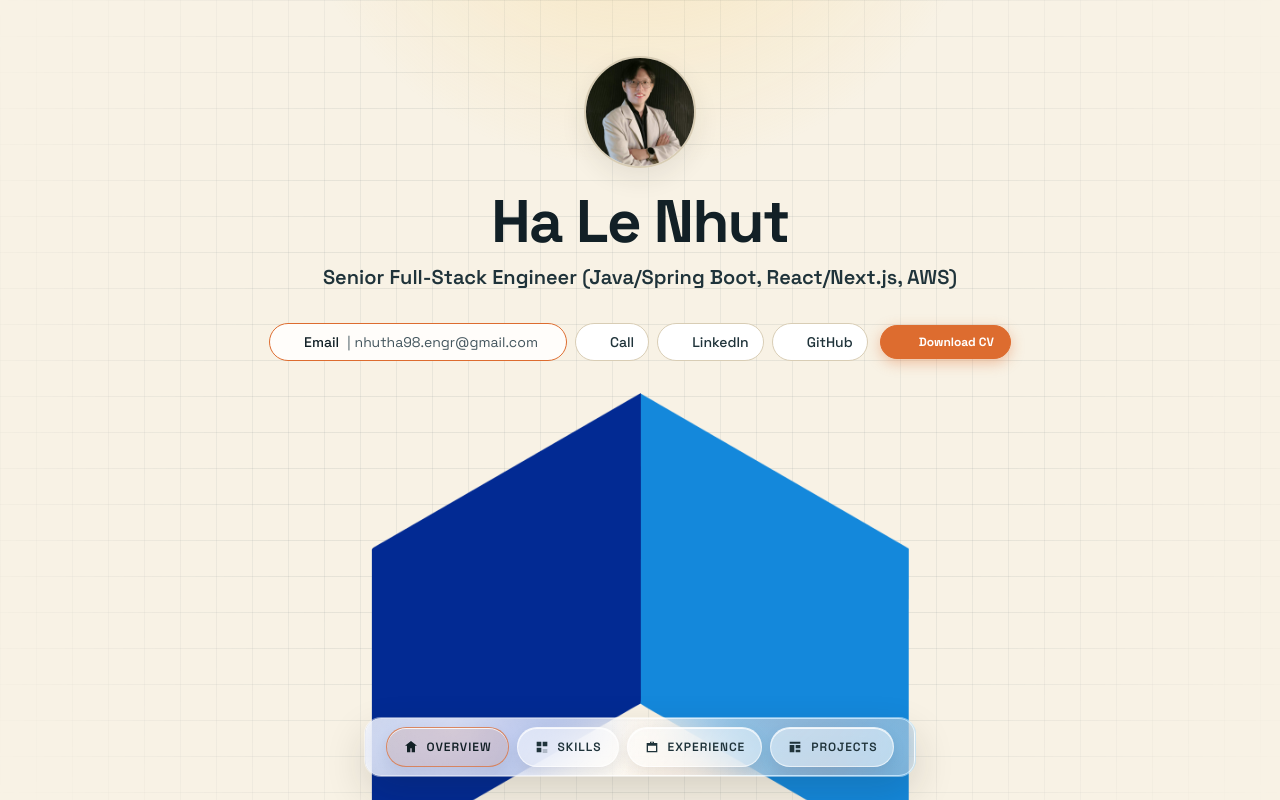
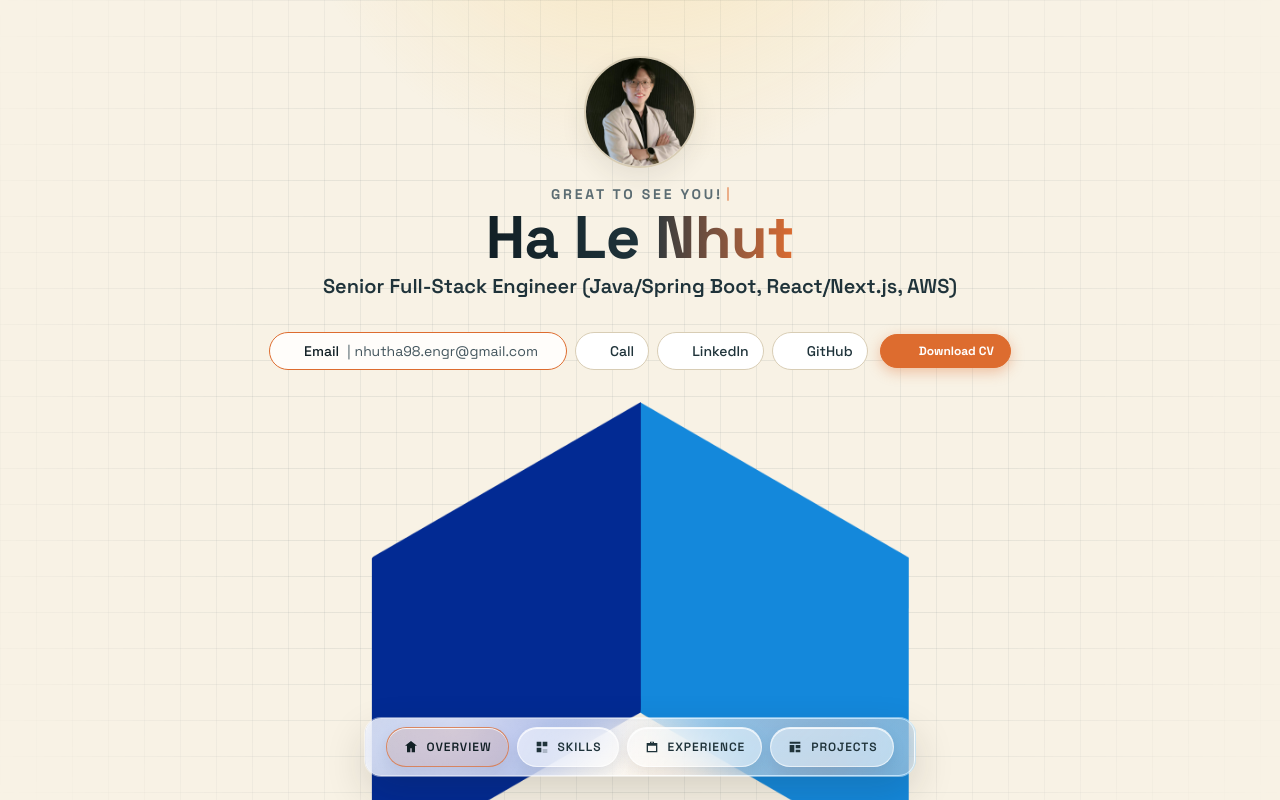
Before and after one commit to nhut-ha-98/nhutha-portfolio, a Next.js app: page / in a window 1280 px wide. Shown: the top 800 px of the page. Built offline with nearby package versions, Linux system fonts and the light colour scheme; no server answers; some icons are missing.

Commit message:
feat: add TypingEffect component and update HeroView to include typing animation for name display

```diff
--- a/components/headless/HeroSection.tsx
+++ b/components/headless/HeroSection.tsx
@@ -10,7 +10,6 @@ export function HeroSection() {
       <HeroView
         name={data.cv.name}
         headline={data.cv.headline}
-        location={data.cv.location}
         email={data.cv.email}
         phone={data.cv.phone}
         photo={data.cv.photo}
--- a/components/ui/HeroView.tsx
+++ b/components/ui/HeroView.tsx
@@ -4,6 +4,7 @@ import type { AboutMe, Socialnetwork } from "@/data/rendercv";
 import { Icon } from "@iconify/react";
 import Image from "next/image";
 import { AboutMeSection } from "./AboutMeSection";
+import { TypingEffect } from "./TypingEffect";
 const highlightBadges = [
   { label: "Java", icon: "devicon:java", color: "#007396" },
   {
@@ -34,7 +35,6 @@ const certificationLogos = [
 interface HeroViewProps {
   name: string;
   headline: string;
-  location: string;
   email: string;
   phone: string;
   photo?: string | null;
@@ -42,24 +42,27 @@ interface HeroViewProps {
   about: AboutMe[];
 }
 
-export function HeroView({
-  name,
-  headline,
-  location,
-  email,
-  phone,
-  photo,
-  social,
-  about,
-}: HeroViewProps) {
+export function HeroView(props: HeroViewProps) {
+  const { name, headline, email, phone, photo, social, about } = props;
+
   return (
     <div className="flex flex-col items-center space-y-8 text-center">
       {/* ── Identity ── */}
       <div className="flex flex-col items-center gap-4">
         <AvatarView name={name} src={photo} size="lg" />
         <div className="space-y-1">
-          <h1 className="text-balance text-4xl font-black leading-tight tracking-tight text-[var(--ink)] sm:text-5xl lg:text-6xl">
-            {name}
+          <h1 className="text-balance leading-tight tracking-tight text-[var(--ink)]">
+            <span className="block text-xs font-bold uppercase tracking-[0.2em] text-[var(--muted)] sm:text-sm">
+              <TypingEffect
+                words={["Hi, I am", "Welcome!", "Great to see you!"]}
+                className="inline-flex items-center"
+              />
+            </span>
+            <span className="mt-1 block text-4xl font-black sm:text-5xl lg:text-6xl">
+              <span className="bg-gradient-to-r from-[var(--ink)] via-[var(--ink-soft)] to-[var(--accent)] bg-clip-text text-transparent">
+                {name}
+              </span>
+            </span>
           </h1>
           <p className="text-balance text-lg font-semibold text-[var(--ink-soft)] sm:text-xl">
             {headline}
--- /dev/null
+++ b/components/ui/TypingEffect.tsx
@@ -0,0 +1,133 @@
+"use client";
+
+import { useEffect, useMemo, useState } from "react";
+
+interface TypingEffectProps {
+  words: string[];
+  className?: string;
+  cursorClassName?: string;
+  typingSpeed?: number;
+  deletingSpeed?: number;
+  pauseMs?: number;
+  loop?: boolean;
+}
+
+export function TypingEffect({
+  words,
+  className,
+  cursorClassName,
+  typingSpeed = 90,
+  deletingSpeed = 55,
+  pauseMs = 1200,
+  loop = true,
+}: TypingEffectProps) {
+  const safeWords = useMemo(
+    () => words.filter((word) => word.trim().length > 0),
+    [words],
+  );
+  const [wordIndex, setWordIndex] = useState(0);
+  const [text, setText] = useState("");
+  const [isDeleting, setIsDeleting] = useState(false);
+  const [reduceMotion, setReduceMotion] = useState(false);
+
+  useEffect(() => {
+    const mediaQuery = globalThis.matchMedia(
+      "(prefers-reduced-motion: reduce)",
+    );
+    const syncPreference = () => {
+      setReduceMotion(mediaQuery.matches);
+    };
+
+    syncPreference();
+    mediaQuery.addEventListener("change", syncPreference);
+
+    return () => {
+      mediaQuery.removeEventListener("change", syncPreference);
+    };
+  }, []);
+
+  useEffect(() => {
+    if (safeWords.length === 0) {
+      setText("");
+      return;
+    }
+
+    if (reduceMotion) {
+      setText(safeWords[0]);
+      return;
+    }
+
+    const currentWord = safeWords[wordIndex % safeWords.length];
+    const isWordComplete = text === currentWord;
+    const isWordEmpty = text.length === 0;
+
+    if (
+      !loop &&
+      wordIndex >= safeWords.length - 1 &&
+      isWordComplete &&
+      !isDeleting
+    ) {
+      return;
+    }
+
+    let nextDelay = typingSpeed;
+    if (isDeleting) {
+      nextDelay = deletingSpeed;
+    } else if (isWordComplete) {
+      nextDelay = pauseMs;
+    }
+
+    const timeout = globalThis.setTimeout(() => {
+      if (!isDeleting) {
+        if (!isWordComplete) {
+          setText(currentWord.slice(0, text.length + 1));
+          return;
+        }
+
+        setIsDeleting(true);
+        return;
+      }
+
+      if (!isWordEmpty) {
+        setText(currentWord.slice(0, text.length - 1));
+        return;
+      }
+
+      setIsDeleting(false);
+      setWordIndex((previousIndex) => {
+        if (!loop && previousIndex >= safeWords.length - 1) {
+          return previousIndex;
+        }
+
+        return (previousIndex + 1) % safeWords.length;
+      });
+    }, nextDelay);
+
+    return () => {
+      globalThis.clearTimeout(timeout);
+    };
+  }, [
+    deletingSpeed,
+    isDeleting,
+    loop,
+    pauseMs,
+    reduceMotion,
+    safeWords,
+    text,
+    typingSpeed,
+    wordIndex,
+  ]);
+
+  return (
+    <span className={className} aria-live="polite" aria-atomic="true">
+      <span>{text || "\u00A0"}</span>
+      <span
+        aria-hidden="true"
+        className={
+          cursorClassName ??
+          "ml-1 inline-block h-[1em] -mt-1 w-[2px] translate-y-[2px] rounded-full bg-[var(--accent)] align-middle motion-safe:animate-pulse"
+        }
+      />
+    </span>
+  );
+}
```
